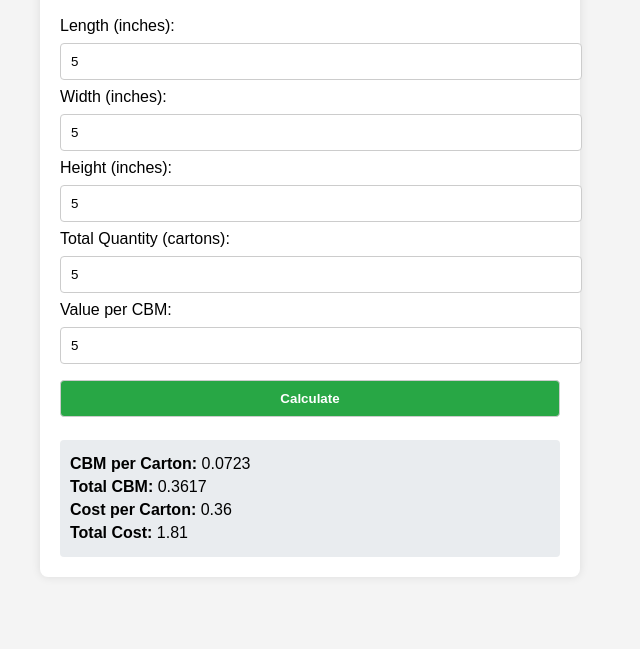
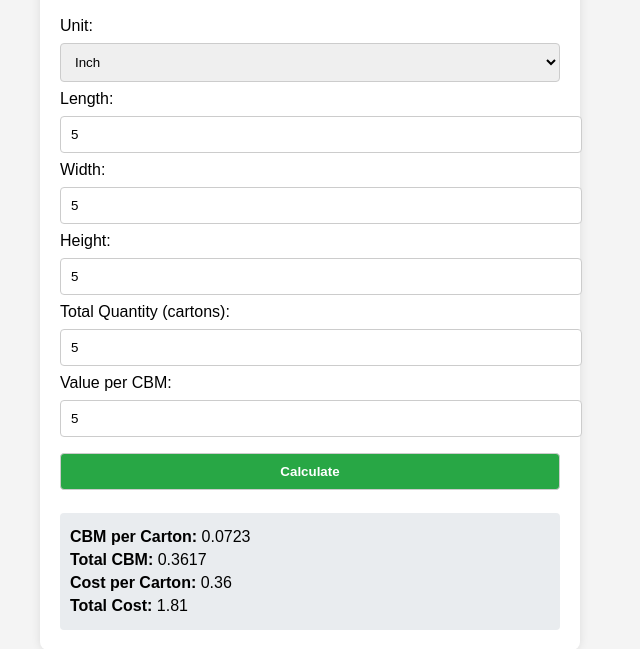
Before and after one commit to AfaqCargo/CBM_Calculator, a plain HTML site: page index.html in a window 1280 px wide. Both pictures are taken after typing "5", "5", "5", "5", "5" into the empty fields and a click on the button "Calculate". Shown: the part 99-748 px from the top of the page, without its empty margins (330-970 px from the left). Drawn offline with Linux system fonts and the light colour scheme.

Commit message:
Update index.html

```diff
--- a/index.html
+++ b/index.html
@@ -17,7 +17,7 @@
       border-radius: 8px;
       box-shadow: 0 0 10px rgba(0,0,0,0.1);
     }
-    input, button {
+    input, select, button {
       width: 100%;
       padding: 10px;
       margin: 8px 0;
@@ -47,13 +47,20 @@
 <body>
   <div class="container">
     <h2>CBM Calculator</h2>
-    <label>Length (inches):</label>
+
+    <label>Unit:</label>
+    <select id="unit">
+      <option value="inch">Inch</option>
+      <option value="cm">Centimeter</option>
+    </select>
+
+    <label>Length:</label>
     <input type="number" id="length" step="any">
 
-    <label>Width (inches):</label>
+    <label>Width:</label>
     <input type="number" id="width" step="any">
 
-    <label>Height (inches):</label>
+    <label>Height:</label>
     <input type="number" id="height" step="any">
 
     <label>Total Quantity (cartons):</label>
@@ -74,15 +81,23 @@
 
   <script>
     function calculateCBM() {
-      const length = parseFloat(document.getElementById("length").value);
-      const width = parseFloat(document.getElementById("width").value);
-      const height = parseFloat(document.getElementById("height").value);
+      let length = parseFloat(document.getElementById("length").value);
+      let width = parseFloat(document.getElementById("width").value);
+      let height = parseFloat(document.getElementById("height").value);
       const quantity = parseInt(document.getElementById("quantity").value);
       const valuePerCBM = parseFloat(document.getElementById("valuePerCBM").value);
+      const unit = document.getElementById("unit").value;
 
       if (isNaN(length) || isNaN(width) || isNaN(height) || isNaN(quantity) || isNaN(valuePerCBM)) {
         alert("Please enter all values correctly.");
         return;
+      }
+
+      // Convert cm to inches if needed
+      if (unit === "cm") {
+        length = length / 2.54;
+        width = width / 2.54;
+        height = height / 2.54;
       }
 
       const cbmPerCarton = (length * width * height) / 1728;
```
